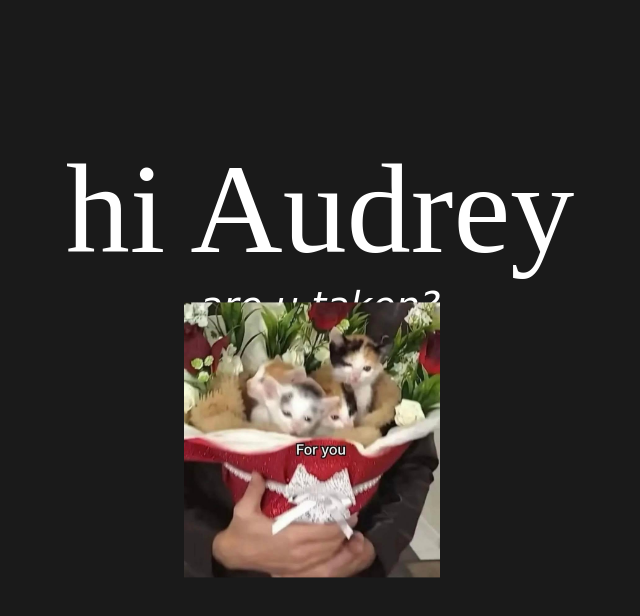
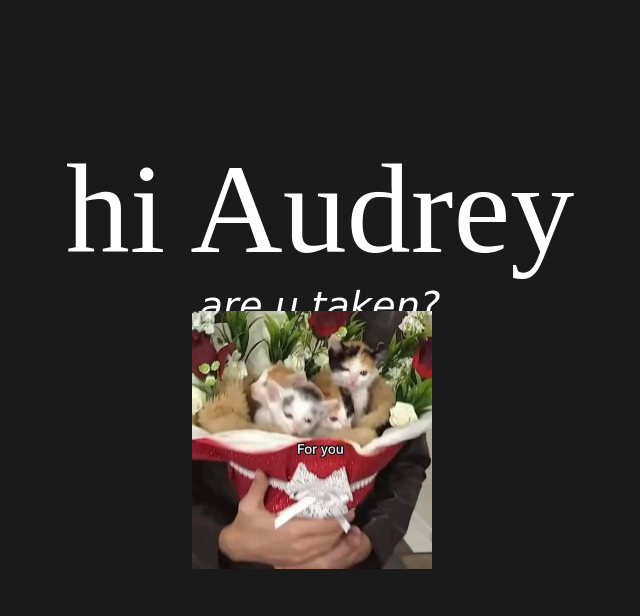
Before and after one commit to cristianhancuu/audrey, a plain HTML site: page index.html in a window 1280 px wide. Both pictures are taken after a click on the button "no". Shown: the whole page, without its empty margins (328-968 px from the left). Drawn offline with Linux system fonts and the light colour scheme.

Commit message:
Add files via upload

```diff
--- a/script.js
+++ b/script.js
@@ -22,9 +22,13 @@ const buttonno= document.getElementById('no');
     buttonYes.style.left = `${randomX}px`;
     buttonYes.style.top = `${randomY}px`;
   });
-  buttonno.addEventListener('click', ()=> {
+  buttonno.addEventListener('touchstart', ()=> {
     buttonYes.style.visibility = 'hidden';
     image.style.display = 'block';
 
+  })
+    buttonno.addEventListener('click', ()=> {
+    buttonYes.style.visibility = 'hidden';
+    image.style.display = 'block';
 
   })
--- a/style.css
+++ b/style.css
@@ -91,7 +91,7 @@ button{
   background-color: rgba(255,255,255,0);
 }
 img{
-    width: 20vw;
+    width: 30vh;
     text-align: center;
     margin-top: 5vh;
    display: none;
@@ -99,6 +99,6 @@ img{
    top: 50%; /* Poziționează imaginea la jumătatea înălțimii paginii */
     left: 50%; /* Poziționează imaginea la jumătatea lățimii paginii */
     transform: translate(-50%, -50%); /* Centrează imaginea exact pe ecran */
-    width: 20vw;
+
     z-index: 99999;
 }
```
